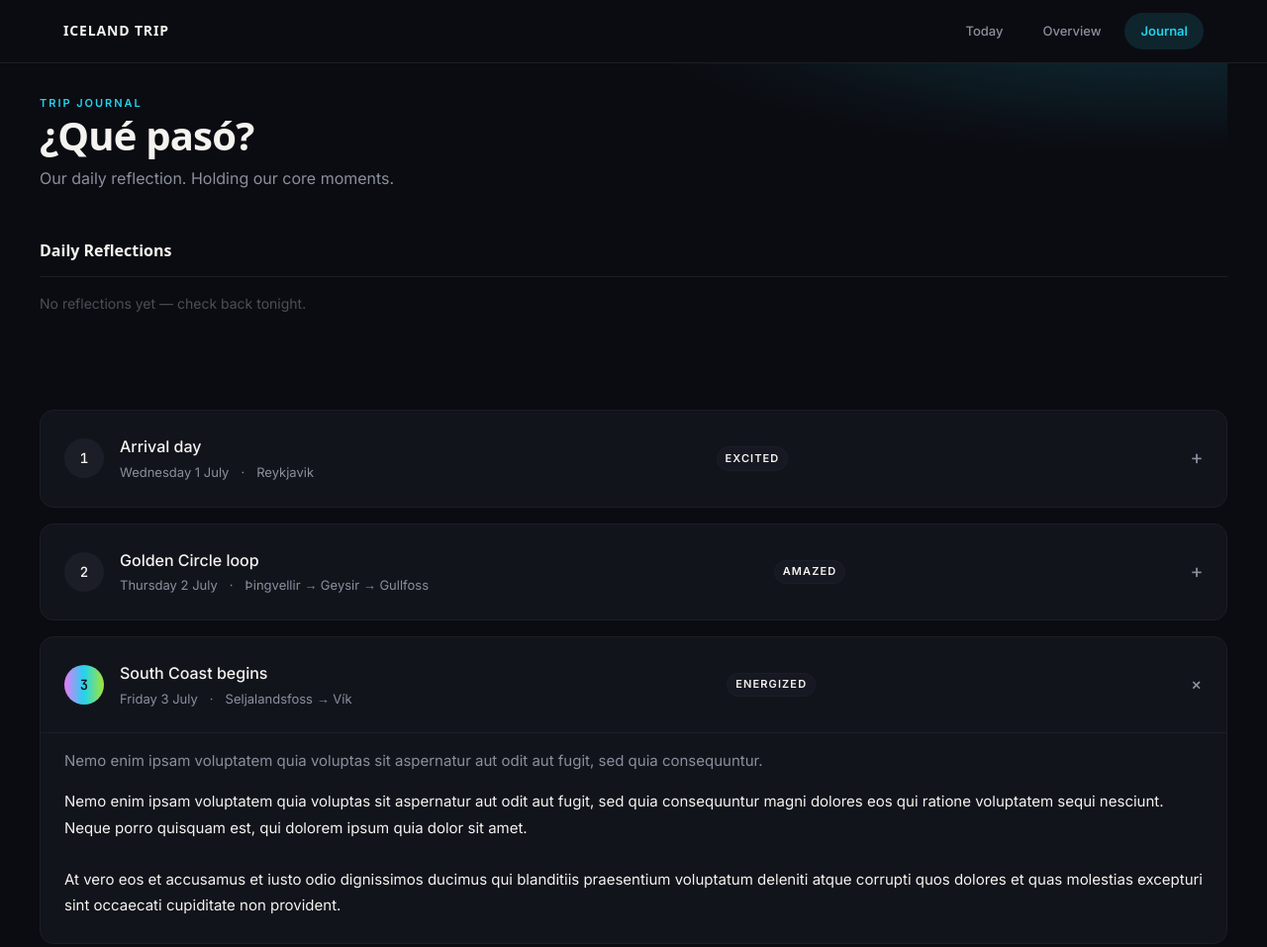
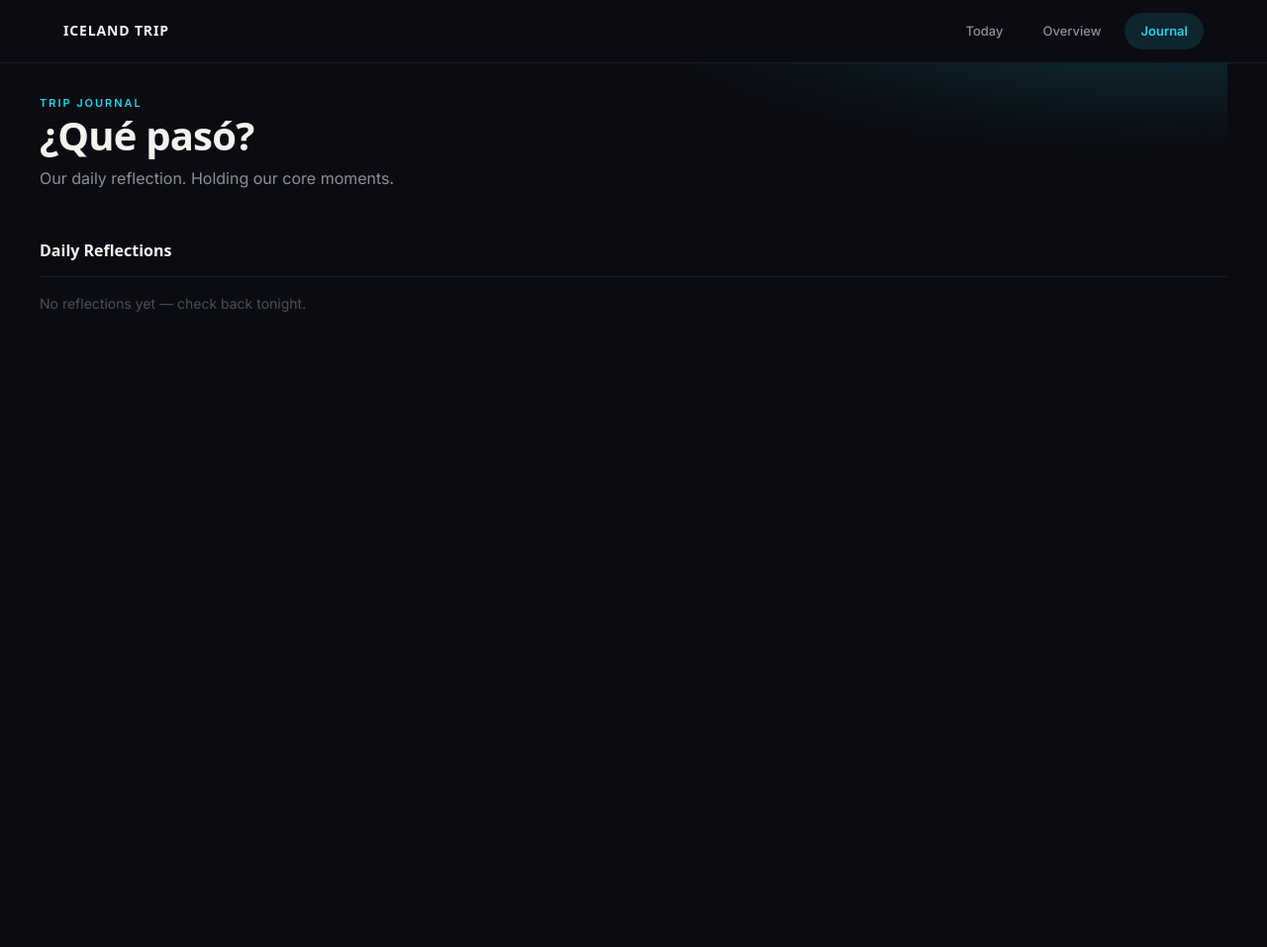
Before and after one commit to letiziaemma/Island, a plain HTML site: page journal.html in a window 1280 px wide. Shown: the whole page at 99% size. After the commit the page ends 800 px from the top, so only its background shows below. Drawn offline with Linux system fonts and the light colour scheme; a web font is replaced by a local one.

Commit message:
CSS-Pfad korrigiert

```diff
--- a/data/trip.json
+++ b/data/trip.json
@@ -113,35 +113,7 @@
       "status": "upcoming"
     }
   ],
-  "journal": [
-    {
-      "day": 1,
-      "date": "2026-07-01",
-      "title": "Arrival day",
-      "location": "Reykjavik",
-      "mood": "Excited",
-      "excerpt": "Lorem ipsum dolor sit amet, consectetur adipiscing elit. Sed do eiusmod tempor incididunt ut labore.",
-      "body": "Lorem ipsum dolor sit amet, consectetur adipiscing elit. Sed do eiusmod tempor incididunt ut labore et dolore magna aliqua. Ut enim ad minim veniam, quis nostrud exercitation ullamco laboris nisi ut aliquip ex ea commodo consequat.\n\nDuis aute irure dolor in reprehenderit in voluptate velit esse cillum dolore eu fugiat nulla pariatur. Excepteur sint occaecat cupidatat non proident, sunt in culpa qui officia deserunt mollit anim id est laborum."
-    },
-    {
-      "day": 2,
-      "date": "2026-07-02",
-      "title": "Golden Circle loop",
-      "location": "Þingvellir → Geysir → Gullfoss",
-      "mood": "Amazed",
-      "excerpt": "Ut enim ad minim veniam, quis nostrud exercitation ullamco laboris nisi ut aliquip ex ea commodo.",
-      "body": "Ut enim ad minim veniam, quis nostrud exercitation ullamco laboris nisi ut aliquip ex ea commodo consequat. Duis aute irure dolor in reprehenderit in voluptate velit esse cillum dolore eu fugiat nulla pariatur.\n\nSed ut perspiciatis unde omnis iste natus error sit voluptatem accusantium doloremque laudantium, totam rem aperiam, eaque ipsa quae ab illo inventore veritatis et quasi architecto beatae vitae dicta sunt explicabo."
-    },
-    {
-      "day": 3,
-      "date": "2026-07-03",
-      "title": "South Coast begins",
-      "location": "Seljalandsfoss → Vík",
-      "mood": "Energized",
-      "excerpt": "Nemo enim ipsam voluptatem quia voluptas sit aspernatur aut odit aut fugit, sed quia consequuntur.",
-      "body": "Nemo enim ipsam voluptatem quia voluptas sit aspernatur aut odit aut fugit, sed quia consequuntur magni dolores eos qui ratione voluptatem sequi nesciunt. Neque porro quisquam est, qui dolorem ipsum quia dolor sit amet.\n\nAt vero eos et accusamus et iusto odio dignissimos ducimus qui blanditiis praesentium voluptatum deleniti atque corrupti quos dolores et quas molestias excepturi sint occaecati cupiditate non provident."
-    }
-  ],
+  "journal": [],
   "accommodation": [
     { "id": "acc-1", "name": "City Hotel", "person": "", "checkInDate": "2026-06-30", "checkInTime": "15:00", "checkOutDate": "2026-07-02", "url": null },
     { "id": "acc-2", "name": "Coastal Guesthouse", "person": "", "checkInDate": "2026-07-02", "checkInTime": "15:00", "checkOutDate": "2026-07-04", "url": null },
--- a/journal.html
+++ b/journal.html
@@ -10,7 +10,7 @@
   <link rel="preconnect" href="https://fonts.gstatic.com" crossorigin>
   <link href="https://fonts.googleapis.com/css2?family=Archivo+Expanded:wght@600&family=Inter:wght@400;500;600&family=JetBrains+Mono:wght@400;500&display=swap" rel="stylesheet">
 
-  <link rel="stylesheet" href="/css/styles.css">
+  <link rel="stylesheet" href="styles.css">
 </head>
 <body class="page--journal">
   <nav class="nav" aria-label="Main navigation">
--- a/js/links.js
+++ b/js/links.js
@@ -133,16 +133,16 @@ function renderAccommodation(base) {
       const mapsHref = a.url || `https://www.google.com/maps/search/?api=1&query=${encodeURIComponent(a.name + ' Iceland')}`;
       const [cy, cm, cd] = a.checkInDate.split('-');
       const checkInStr = `${cd}.${cm}.${cy} · ${a.checkInTime || '--:--'}`;
-      const personColor = a.person ? ACCOM_PERSON_COLOR[a.person] : null;
+      const personColor = a.person ? ACCOM_PERSON_COLOR[a.person] : 'var(--accent-cyan)';
       const personBadge = a.person
         ? `<span class="accom__person-badge" style="color:${personColor};border-color:${personColor}">${a.person}</span>`
         : '';
+      const tonightStyle = tonight ? ` style="--tc:${personColor}"` : '';
       return `
-        <div class="accom${tonight ? ' accom--tonight' : ''}">
+        <div class="accom${tonight ? ' accom--tonight' : ''}"${tonightStyle}>
           <div class="accom__info">
             <p class="accom__name">
               <a class="stop-maps-link" href="${mapsHref}" target="_blank" rel="noopener noreferrer">${a.name}</a>
-              ${tonight ? '<span class="accom__tonight-badge">Tonight</span>' : ''}
             </p>
             <p class="accom__meta">Check-in ${checkInStr}</p>
           </div>
```
Also changed, not shown: index.html (+1 -1 lines), links.html (+1 -1 lines), styles.css (renamed from css/styles.css), 1 other file.
